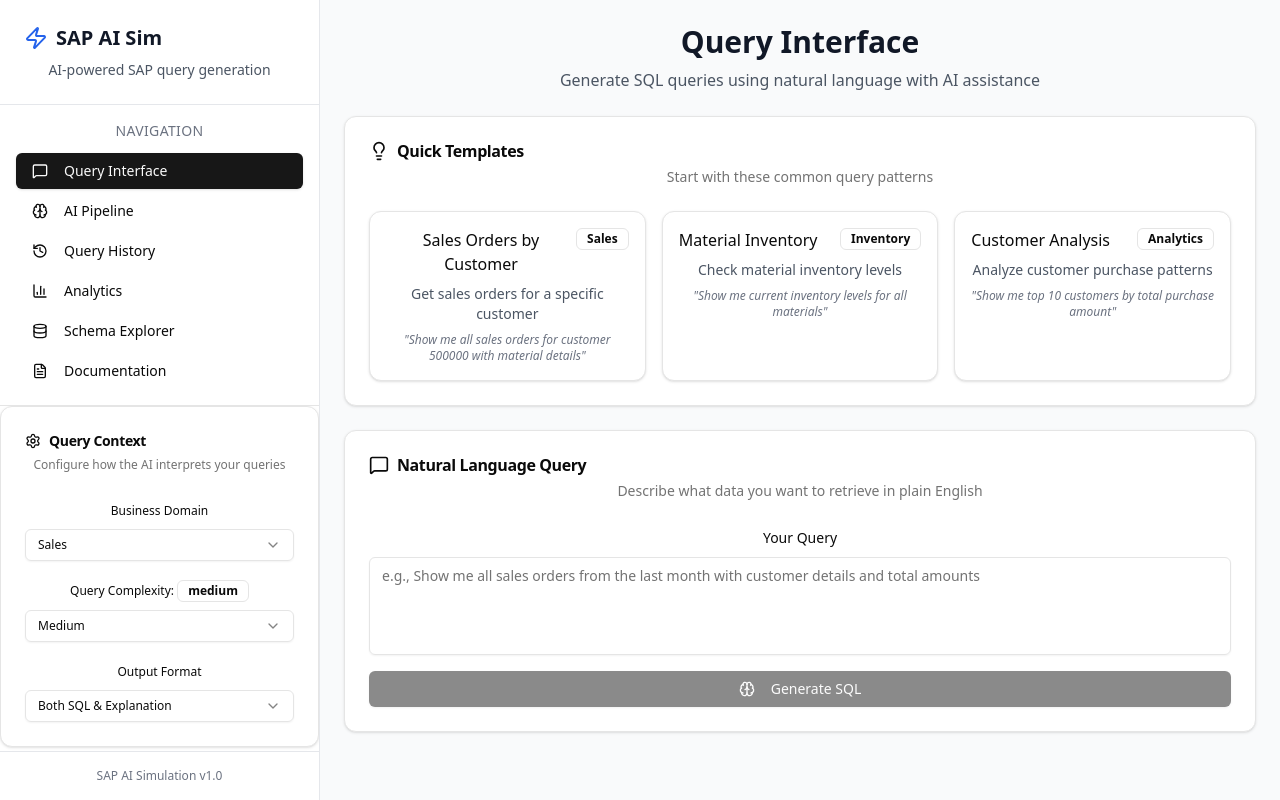
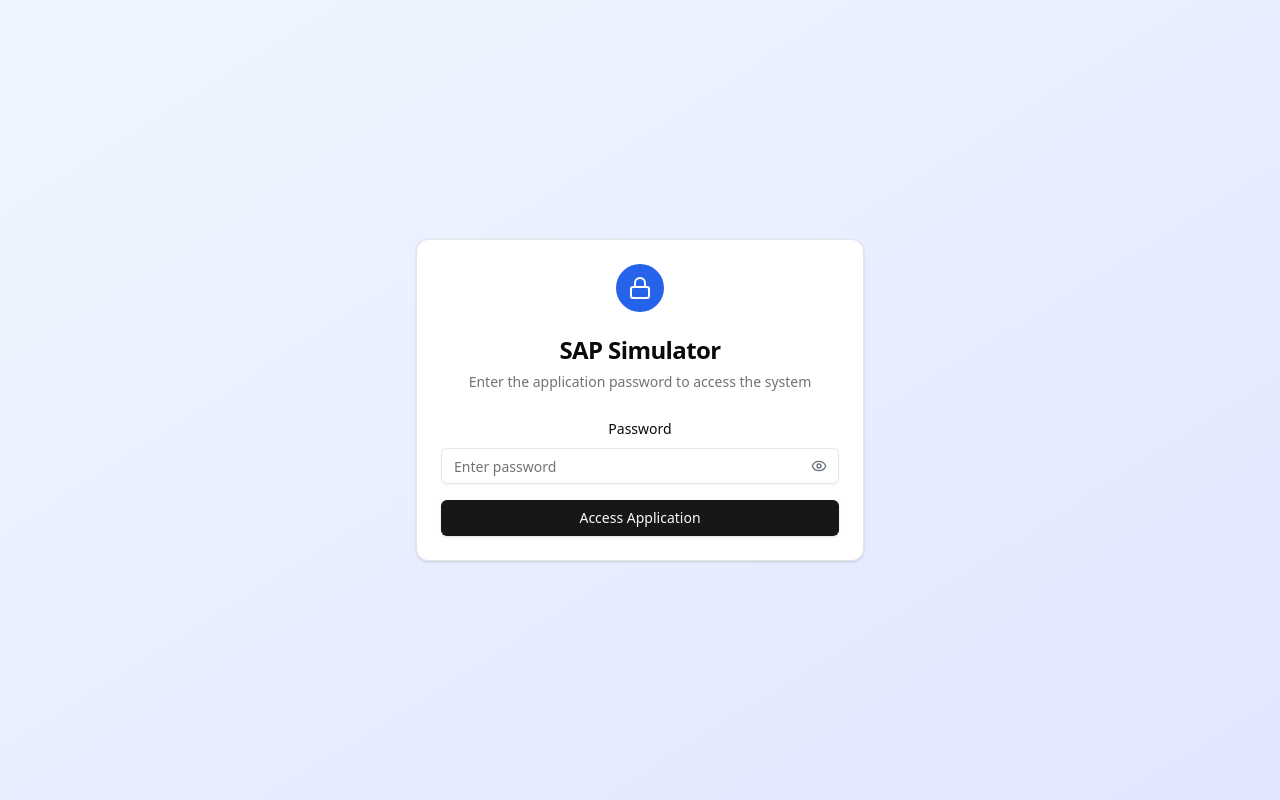
Before and after one commit to Veloria-Research/sapSim, a React (Vite) app in the folder client/: page / in a window 1280 px wide. Built offline with nearby package versions, Linux system fonts and the light colour scheme.

Commit message:
feat(auth): implement authentication system with protected routes
Add authentication context, login form, and protected route wrapper
Configure server-side auth routes and client-side proxy
Include logout functionality in sidebar

```diff
--- a/client/src/App.tsx
+++ b/client/src/App.tsx
@@ -1,8 +1,16 @@
 import { MainLayout } from './components/MainLayout'
+import { AuthProvider } from './contexts/AuthContext'
+import { ProtectedRoute } from './components/ProtectedRoute'
 import './App.css'
 
 function App() {
-  return <MainLayout />
+  return (
+    <AuthProvider>
+      <ProtectedRoute>
+        <MainLayout />
+      </ProtectedRoute>
+    </AuthProvider>
+  )
 }
 
 export default App
--- a/client/src/components/AppSidebar.tsx
+++ b/client/src/components/AppSidebar.tsx
@@ -2,6 +2,7 @@
 import { Badge } from '@/components/ui/badge'
 import { Separator } from '@/components/ui/separator'
 import { ParameterControls } from './ParameterControls'
+import { useAuth } from '../contexts/AuthContext'
 import {
   MessageSquare,
   Settings,
@@ -10,7 +11,8 @@
   History,
   FileText,
   BarChart3,
-  Zap
+  Zap,
+  LogOut
 } from 'lucide-react'
 
 export interface QueryParameters {
@@ -34,6 +36,8 @@
 }
 
 export function AppSidebar({ activeView, onViewChange, parameters, onParametersChange }: AppSidebarProps) {
+  const { logout } = useAuth();
+
   const navigationItems = [
     { id: 'query', label: 'Query Interface', icon: MessageSquare },
     { id: 'pipeline', label: 'AI Pipeline', icon: Brain },
@@ -42,6 +46,10 @@
     { id: 'schema', label: 'Schema Explorer', icon: Database },
     { id: 'docs', label: 'Documentation', icon: FileText },
   ]
+
+  const handleLogout = () => {
+    logout();
+  };
 
 
 
@@ -88,7 +96,16 @@
       </div>
 
       {/* Footer */}
-      <div className="p-4 border-t border-gray-200">
+      <div className="p-4 border-t border-gray-200 space-y-3">
+        <Button
+          variant="outline"
+          size="sm"
+          className="w-full justify-start text-red-600 hover:text-red-700 hover:bg-red-50"
+          onClick={handleLogout}
+        >
+          <LogOut className="mr-2 h-4 w-4" />
+          Logout
+        </Button>
         <div className="text-xs text-gray-500 text-center">
           SAP AI Simulation v1.0
         </div>
--- /dev/null
+++ b/client/src/components/LoginForm.tsx
@@ -0,0 +1,92 @@
+import React, { useState } from 'react';
+import { useAuth } from '../contexts/AuthContext';
+import { Button } from './ui/button';
+import { Input } from './ui/input';
+import { Card, CardContent, CardDescription, CardHeader, CardTitle } from './ui/card';
+import { Alert, AlertDescription } from './ui/alert';
+import { Lock, Eye, EyeOff } from 'lucide-react';
+
+export const LoginForm: React.FC = () => {
+  const [password, setPassword] = useState('');
+  const [showPassword, setShowPassword] = useState(false);
+  const [error, setError] = useState('');
+  const { login, isLoading } = useAuth();
+
+  const handleSubmit = async (e: React.FormEvent) => {
+    e.preventDefault();
+    setError('');
+
+    if (!password.trim()) {
+      setError('Password is required');
+      return;
+    }
+
+    const success = await login(password);
+    if (!success) {
+      setError('Invalid password. Please try again.');
+      setPassword('');
+    }
+  };
+
+  return (
+    <div className="min-h-screen flex items-center justify-center bg-gradient-to-br from-blue-50 to-indigo-100 p-4">
+      <Card className="w-full max-w-md">
+        <CardHeader className="text-center">
+          <div className="mx-auto mb-4 w-12 h-12 bg-blue-600 rounded-full flex items-center justify-center">
+            <Lock className="w-6 h-6 text-white" />
+          </div>
+          <CardTitle className="text-2xl font-bold">SAP Simulator</CardTitle>
+          <CardDescription>
+            Enter the application password to access the system
+          </CardDescription>
+        </CardHeader>
+        <CardContent>
+          <form onSubmit={handleSubmit} className="space-y-4">
+            <div className="space-y-2">
+              <label htmlFor="password" className="text-sm font-medium">
+                Password
+              </label>
+              <div className="relative">
+                <Input
+                  id="password"
+                  type={showPassword ? 'text' : 'password'}
+                  value={password}
+                  onChange={(e) => setPassword(e.target.value)}
+                  placeholder="Enter password"
+                  className="pr-10"
+                  disabled={isLoading}
+                />
+                <button
+                  type="button"
+                  onClick={() => setShowPassword(!showPassword)}
+                  className="absolute right-3 top-1/2 transform -translate-y-1/2 text-gray-500 hover:text-gray-700"
+                  disabled={isLoading}
+                >
+                  {showPassword ? (
+                    <EyeOff className="w-4 h-4" />
+                  ) : (
+                    <Eye className="w-4 h-4" />
+                  )}
+                </button>
+              </div>
+            </div>
+
+            {error && (
+              <Alert variant="destructive">
+                <AlertDescription>{error}</AlertDescription>
+              </Alert>
+            )}
+
+            <Button
+              type="submit"
+              className="w-full"
+              disabled={isLoading}
+            >
+              {isLoading ? 'Verifying...' : 'Access Application'}
+            </Button>
+          </form>
+        </CardContent>
+      </Card>
+    </div>
+  );
+};
--- /dev/null
+++ b/client/src/components/ProtectedRoute.tsx
@@ -0,0 +1,30 @@
+import React from 'react';
+import type { ReactNode } from 'react';
+import { useAuth } from '../contexts/AuthContext';
+import { LoginForm } from './LoginForm';
+import { Spinner } from './ui/spinner';
+
+interface ProtectedRouteProps {
+  children: ReactNode;
+}
+
+export const ProtectedRoute: React.FC<ProtectedRouteProps> = ({ children }) => {
+  const { isAuthenticated, isLoading } = useAuth();
+
+  if (isLoading) {
+    return (
+      <div className="min-h-screen flex items-center justify-center bg-gray-50">
+        <div className="text-center">
+          <Spinner className="w-8 h-8 mx-auto mb-4" />
+          <p className="text-gray-600">Loading...</p>
+        </div>
+      </div>
+    );
+  }
+
+  if (!isAuthenticated) {
+    return <LoginForm />;
+  }
+
+  return <>{children}</>;
+};
--- /dev/null
+++ b/client/src/contexts/AuthContext.tsx
@@ -0,0 +1,83 @@
+import React, { createContext, useContext, useState, useEffect } from 'react';
+import type { ReactNode } from 'react';
+
+interface AuthContextType {
+  isAuthenticated: boolean;
+  login: (password: string) => Promise<boolean>;
+  logout: () => void;
+  isLoading: boolean;
+}
+
+const AuthContext = createContext<AuthContextType | undefined>(undefined);
+
+export const useAuth = () => {
+  const context = useContext(AuthContext);
+  if (context === undefined) {
+    throw new Error('useAuth must be used within an AuthProvider');
+  }
+  return context;
+};
+
+interface AuthProviderProps {
+  children: ReactNode;
+}
+
+export const AuthProvider: React.FC<AuthProviderProps> = ({ children }) => {
+  const [isAuthenticated, setIsAuthenticated] = useState<boolean>(false);
+  const [isLoading, setIsLoading] = useState<boolean>(true);
+
+  // Check if user is already authenticated on app load
+  useEffect(() => {
+    const authStatus = localStorage.getItem('sapSim_authenticated');
+    if (authStatus === 'true') {
+      setIsAuthenticated(true);
+    }
+    setIsLoading(false);
+  }, []);
+
+  const login = async (password: string): Promise<boolean> => {
+    try {
+      setIsLoading(true);
+      const response = await fetch('/api/auth/verify', {
+        method: 'POST',
+        headers: {
+          'Content-Type': 'application/json',
+        },
+        body: JSON.stringify({ password }),
+      });
+
+      const data = await response.json();
+
+      if (data.success) {
+        setIsAuthenticated(true);
+        localStorage.setItem('sapSim_authenticated', 'true');
+        return true;
+      } else {
+        return false;
+      }
+    } catch (error) {
+      console.error('Login error:', error);
+      return false;
+    } finally {
+      setIsLoading(false);
+    }
+  };
+
+  const logout = () => {
+    setIsAuthenticated(false);
+    localStorage.removeItem('sapSim_authenticated');
+  };
+
+  const value: AuthContextType = {
+    isAuthenticated,
+    login,
+    logout,
+    isLoading,
+  };
+
+  return (
+    <AuthContext.Provider value={value}>
+      {children}
+    </AuthContext.Provider>
+  );
+};
--- a/client/vite.config.ts
+++ b/client/vite.config.ts
@@ -10,4 +10,12 @@
       '@': path.resolve(__dirname, './src'),
     },
   },
+  server: {
+    proxy: {
+      '/api': {
+        target: 'http://localhost:3001',
+        changeOrigin: true,
+      },
+    },
+  },
 })
```
Also changed, not shown: 2 other files (tests, documents, lock files or other folders).
